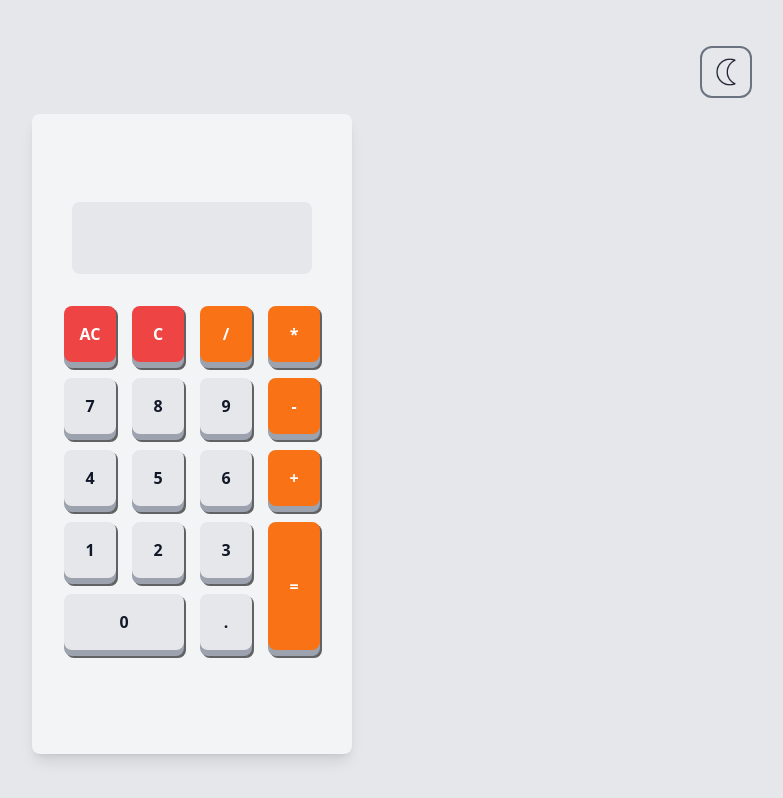
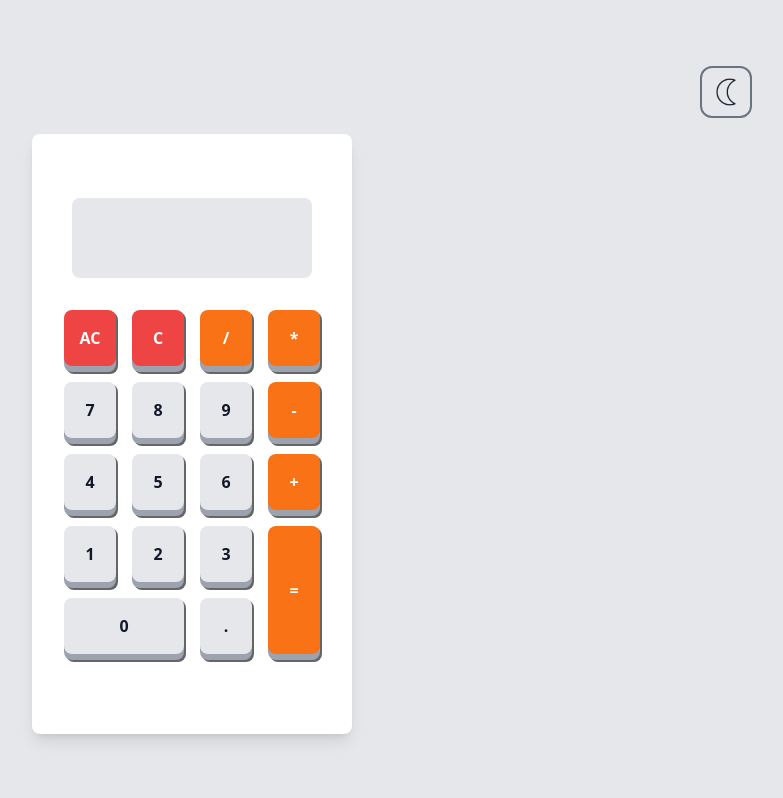
Before and after one commit to BerangereBr/Calculatrice, a React (Vite) app: page / in a window 1280 px wide. Shown: the whole page, without its empty margins (448-1231 px from the left). Built offline with nearby package versions, Linux system fonts and the light colour scheme.

Commit message:
diminution heigt calculatrice / changement couleur input display et calculatrice

```diff
--- a/src/App.jsx
+++ b/src/App.jsx
@@ -31,7 +31,7 @@ function App() {
       <div className='flex justify-center md:justify-end w-[100%]'>
         <button onClick={toggle} className='border-2 border-gray-500 dark:border-gray-100 p-2 rounded-xl bg-gray-200 dark:bg-gray-600 md:mr-20 '><img src={dark ? sun : moon} alt={dark ? "sun" : "moon"} className='w-8 h-8' /></button>
       </div>
-      <div className="bg-gray-100 h-[80%] w-80 flex flex-col items-center justify-center gap-4 rounded-lg shadow-lg p-4 dark:bg-gray-800">
+      <div className="bg-white h-[75%] w-80 flex flex-col items-center justify-center gap-4 rounded-lg shadow-lg p-4 dark:bg-gray-700">
         <Display value={display} />
         <Keypad appendToDisplay={appendDisplay}
           onClear={clearDisplay}
--- a/src/components/Display.jsx
+++ b/src/components/Display.jsx
@@ -1,7 +1,7 @@
 function Display({ value }) {
     return (
         <>
-            <input type="text" id="display" disabled value={value} className="bg-gray-200 dark:bg-gray-900 w-60 p-4 rounded-lg text-right text-4xl text-gray-900 dark:text-gray-100"></input>
+            <input type="text" id="display" disabled value={value} className="bg-gray-200 dark:bg-gray-900 w-60 h-20 p-4 rounded-lg text-right text-4xl text-gray-900 dark:text-gray-100"></input>
         </>
     )
 }
```
